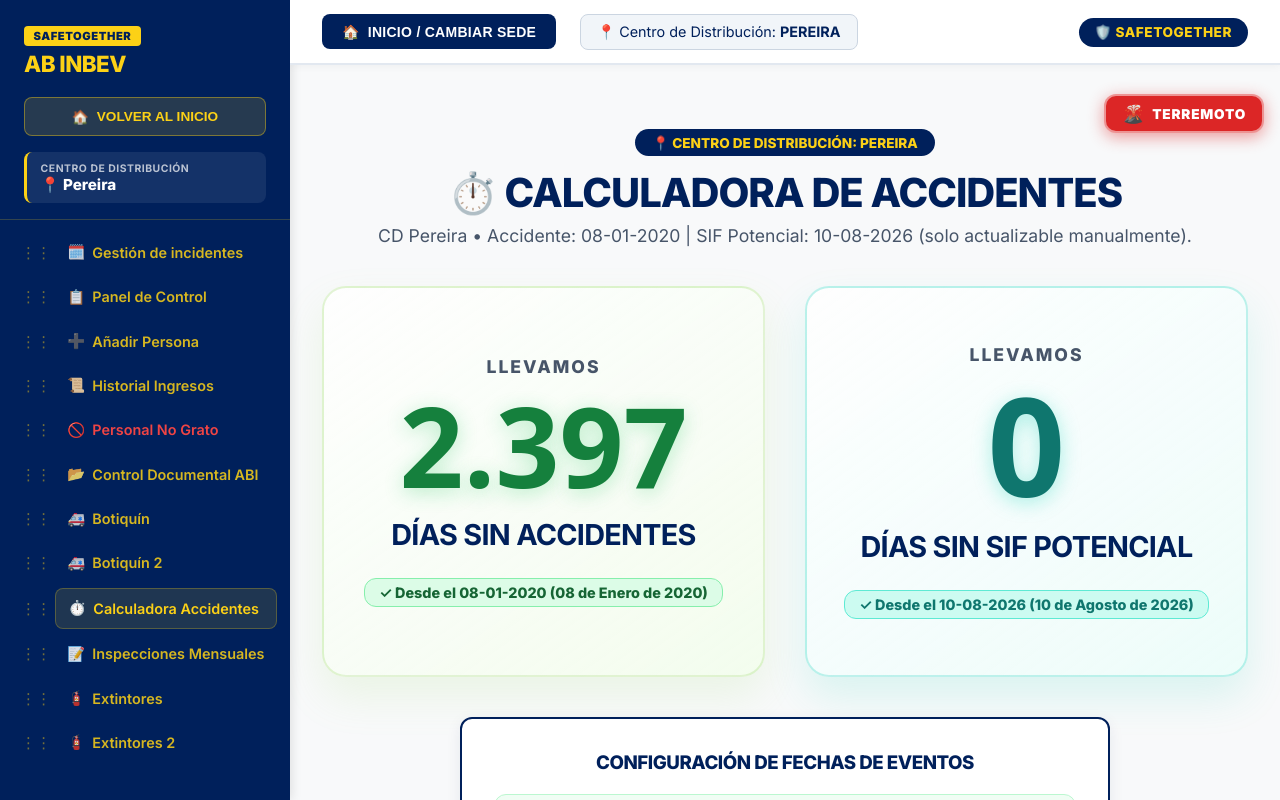
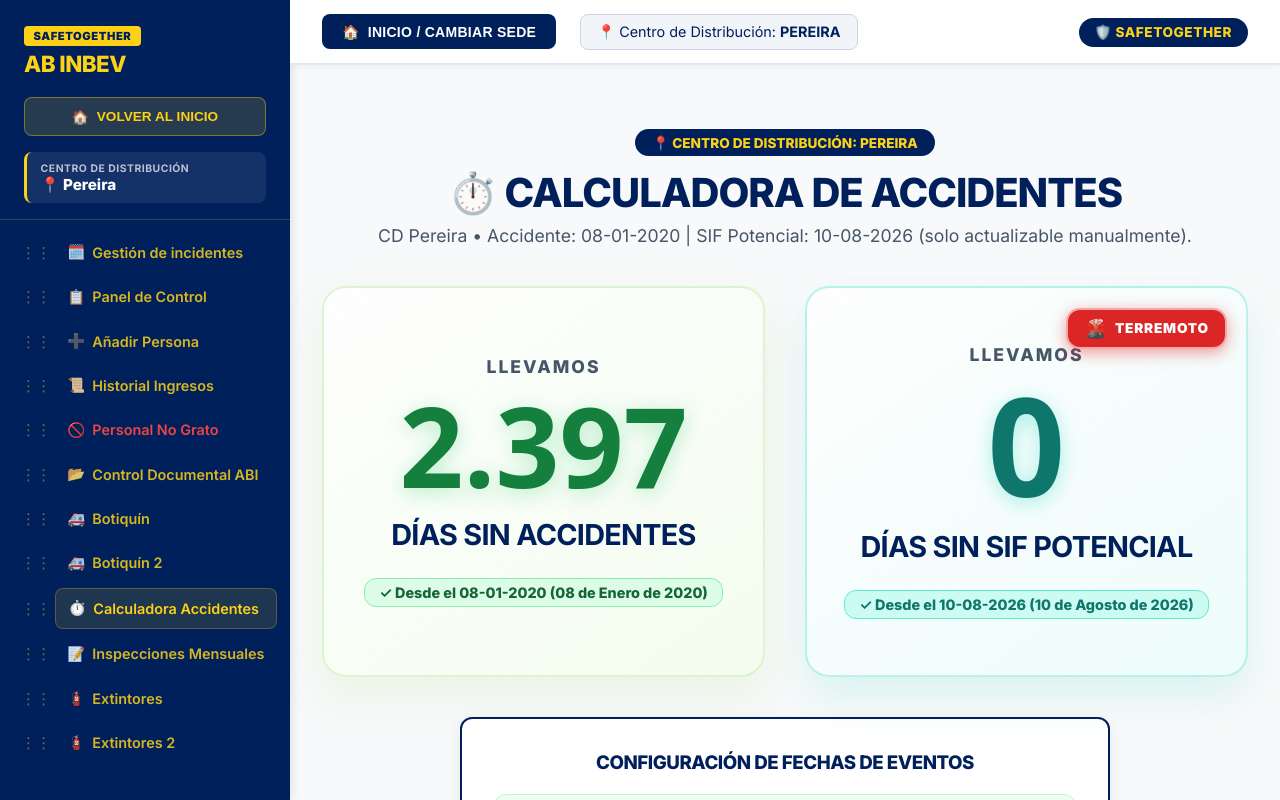
Before and after one commit to EjeCafetero100/contratistas-app, a Next.js app in the folder carnet-app/: page /calculadora-accidentes in a window 1280 px wide. Built offline with nearby package versions, Linux system fonts and the light colour scheme.

Commit message:
feat: mover distintivo Terremoto dentro del recuadro de SIF Potencial

```diff
--- a/carnet-app/src/app/calculadora-accidentes/page.js
+++ b/carnet-app/src/app/calculadora-accidentes/page.js
@@ -159,31 +159,6 @@
   return (
     <div className="container" style={{ maxWidth: '1050px', position: 'relative' }}>
 
-      {/* Badge TERREMOTO en una esquina superior */}
-      <div
-        style={{
-          position: 'absolute',
-          top: '0.8rem',
-          right: '1rem',
-          backgroundColor: '#dc2626',
-          color: '#ffffff',
-          padding: '0.45rem 1rem',
-          borderRadius: '12px',
-          fontSize: '0.85rem',
-          fontWeight: '900',
-          display: 'flex',
-          alignItems: 'center',
-          gap: '0.45rem',
-          boxShadow: '0 4px 16px rgba(220, 38, 38, 0.45)',
-          border: '2px solid rgba(255, 255, 255, 0.5)',
-          letterSpacing: '0.8px',
-          textTransform: 'uppercase',
-          zIndex: 20
-        }}
-      >
-        <span style={{ fontSize: '1.1rem' }}>🌋</span>
-        <span>TERREMOTO</span>
-      </div>
 
       <header style={{ textAlign: 'center', marginBottom: '2.5rem', marginTop: '1rem' }}>
         <div style={{ display: 'inline-flex', alignItems: 'center', gap: '0.5rem', backgroundColor: '#00205b', color: '#fcd116', padding: '0.35rem 1.1rem', borderRadius: '20px', fontSize: '0.85rem', fontWeight: '800', marginBottom: '0.75rem', textTransform: 'uppercase' }}>
@@ -258,9 +233,38 @@
             boxShadow: '0 20px 40px rgba(45, 212, 191, 0.15)',
             border: '2px solid rgba(45, 212, 191, 0.3)',
             borderRadius: '24px',
-            background: 'linear-gradient(145deg, rgba(255,255,255,0.8) 0%, rgba(230, 255, 250, 0.6) 100%)'
+            background: 'linear-gradient(145deg, rgba(255,255,255,0.8) 0%, rgba(230, 255, 250, 0.6) 100%)',
+            position: 'relative'
           }}
         >
+          {/* Badge TERREMOTO dentro de este recuadro */}
+          {isPereira && (
+            <div
+              style={{
+                position: 'absolute',
+                top: '1.2rem',
+                right: '1.2rem',
+                backgroundColor: '#dc2626',
+                color: '#ffffff',
+                padding: '0.45rem 1rem',
+                borderRadius: '14px',
+                fontSize: '0.85rem',
+                fontWeight: '900',
+                display: 'flex',
+                alignItems: 'center',
+                gap: '0.45rem',
+                boxShadow: '0 4px 16px rgba(220, 38, 38, 0.45)',
+                border: '2px solid rgba(255, 255, 255, 0.6)',
+                letterSpacing: '0.8px',
+                textTransform: 'uppercase',
+                zIndex: 10
+              }}
+            >
+              <span style={{ fontSize: '1.15rem' }}>🌋</span>
+              <span>TERREMOTO</span>
+            </div>
+          )}
+
           <h2 style={{ color: 'var(--text-muted)', textTransform: 'uppercase', letterSpacing: '2px', fontSize: '1.1rem', marginBottom: '0.75rem' }}>
             Llevamos
           </h2>
```
